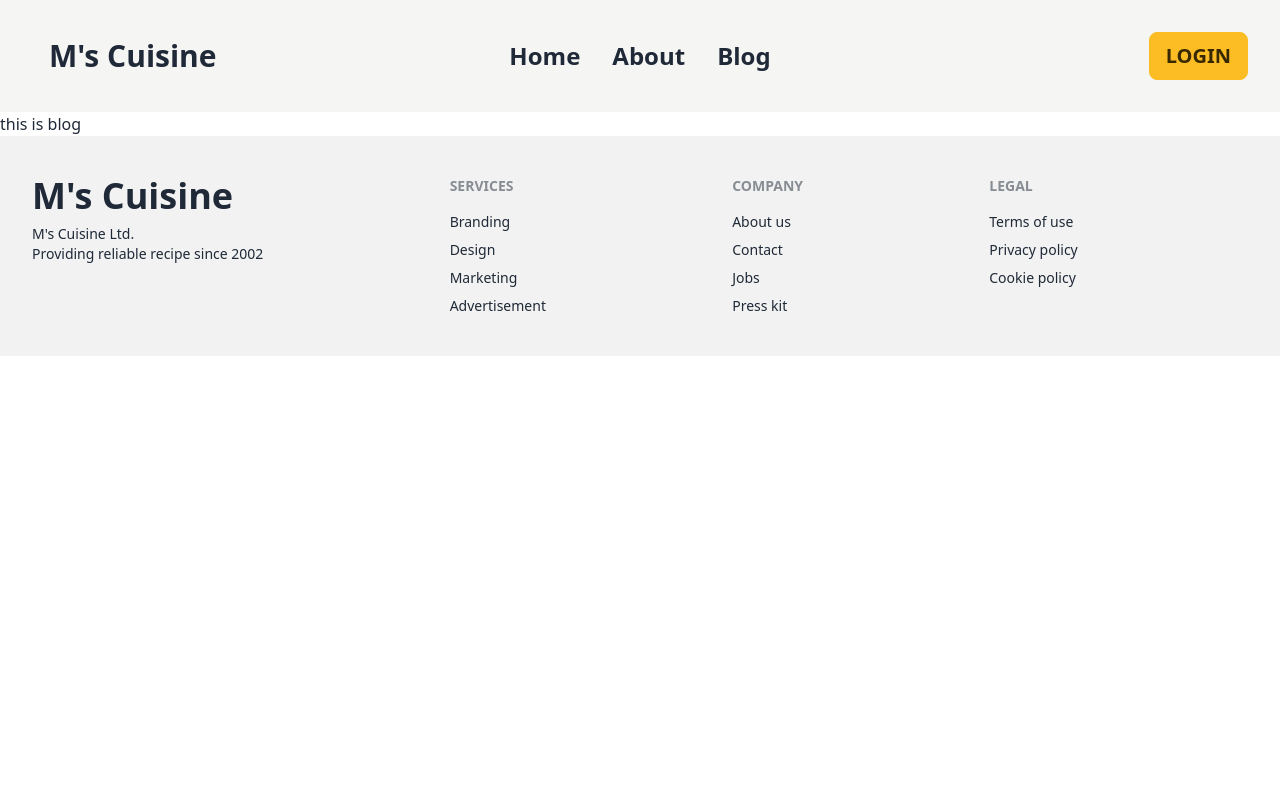
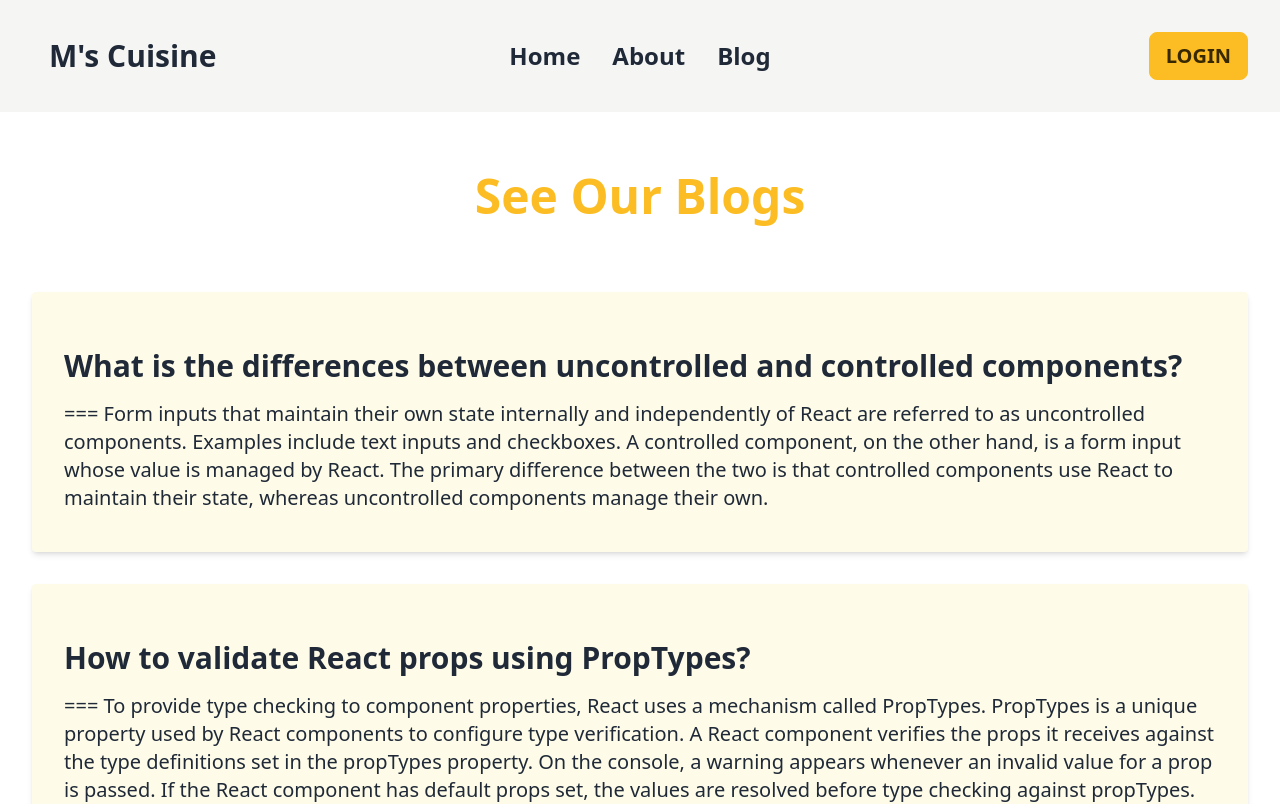
Before and after one commit to muhiminulalvi/THE_KOREAN_CUISINE, a React (Vite) app: page /blog in a window 1280 px wide. Shown: the top 804 px of the page. Built offline with nearby package versions, Linux system fonts and the light colour scheme; no server answers.

Commit message:
blog added

```diff
--- a/src/pages/Blog/Blog.jsx
+++ b/src/pages/Blog/Blog.jsx
@@ -3,7 +3,31 @@ import React from 'react';
 const Blog = () => {
     return (
         <div>
-            this is blog
+            <div className='px-4 py-5 mx-auto sm:max-w-xl md:max-w-full lg:max-w-screen-xl md:px-24 lg:px-8'>
+                <div><h3 className='py-10 font-extrabold text-5xl text-warning text-center'>See Our Blogs</h3></div>
+                <div className='py-10 px-8 bg-yellow-50 rounded shadow-md my-8'>
+                    <h2 className='text-3xl font-bold py-4'>What is the differences between uncontrolled and controlled components?</h2>
+                    <p className='font-medium text-xl'> === Form inputs that maintain their own state internally and independently of React are referred to as uncontrolled components. Examples include text inputs and checkboxes. A controlled component, on the other hand, is a form input whose value is managed by React. The primary difference between the two is that controlled components use React to maintain their state, whereas uncontrolled components manage their own. </p>
+                </div>
+                <div className='py-10 px-8 bg-yellow-50 rounded shadow-md my-8'>
+                    <h2 className='text-3xl font-bold py-4'>How to validate React props using PropTypes?</h2>
+                    <p className='font-medium text-xl'> === To provide type checking to component properties, React uses a mechanism called PropTypes. PropTypes is a unique property used by React components to configure type verification. A React component verifies the props it receives against the type definitions set in the propTypes property. On the console, a warning appears whenever an invalid value for a prop is passed. If the React component has default props set, the values are resolved before type checking against propTypes. Therefore, the prop type definitions also apply to default values. There are many validators including, any, bool, number, string, func, object etc.</p>
+                </div>
+                <div className='py-10 px-8 bg-yellow-50 rounded shadow-md my-8'>
+                    <h2 className='text-3xl font-bold py-4'>What is the difference between nodejs and express js?</h2>
+                    <p className='font-medium text-xl'> === Node.js is a server-side JavaScript runtime environment that enables developers to create server-side JavaScript applications. Express.js, on the other hand, is a web application framework built on Node.js. With routing, middleware, and template engines, it offers a collection of tools and utilities that make it simpler to create web applications using Node.js. In other words, Node.js serves as a basis for developing server-side JavaScript applications, and Express.js serves as a framework for developing web apps on top of Node.js. As a result, the key difference between Node.js and Express.js is that the former is a server-side runtime environment for JavaScript, whilst the latter is a framework for developing web apps using Node.js.</p>
+                </div>
+                <div className='py-10 px-8 bg-yellow-50 rounded shadow-md my-8'>
+                    <h2 className='text-3xl font-bold py-4'>What is a custom hook, and why will you create a custom hook?</h2>
+                    <p className='font-medium text-xl'> === If you want to reuse stateful logic between components in React, you can do so by using a custom hook, which is a JavaScript function that begins with the prefix "use". Without requiring higher-order components or render properties, or duplicating any code, custom hooks give components a means to exchange logic. To manage state and side effects within the function, custom hooks utilize built-in React hooks like useState, useEffect, and useContext. There are several causes for which you may develop a unique hook:</p>
+                    <ul className='py-4'>
+                        <li className='font-medium text-xl'>1. Reusability: If you see that you frequently duplicate code across several components, you can extract the same logic into a special hook to make it reusable.</li>
+                        <li className='font-medium text-xl'>2. Abstraction: Using custom hooks, you can abstract complicated functionality and provide your components a simpler, more declarative interface. This can improve the readability and comprehension of your code.</li>
+                        <li className='font-medium text-xl'>3. Separation of concerns: By separating stateful functionality from your components with custom hooks, you may increase the modularity and maintainability of your code.</li>
+                        <li className='font-medium text-xl'>4. Testing: You can more easily test complex logic in isolation from your components by enclosing it in a custom hook.</li>
+                    </ul>
+                </div>
+            </div>
         </div>
     );
 };
--- a/src/pages/Main.jsx
+++ b/src/pages/Main.jsx
@@ -5,13 +5,11 @@ import Footer from './Footer/Footer';
 
 const Main = () => {
     return (
-        <div className=''>
-            <div>
+        <>
             <Header></Header>
-            </div>
             <Outlet></Outlet>
             <Footer></Footer>
-        </div>
+        </>
     );
 };
 
```
